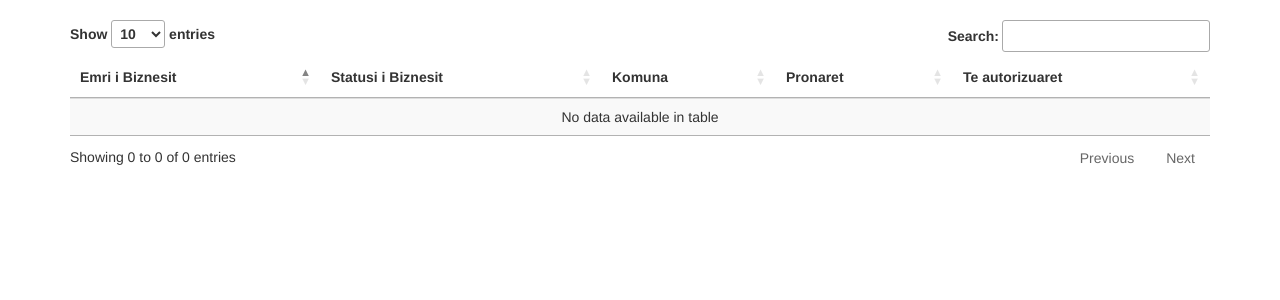
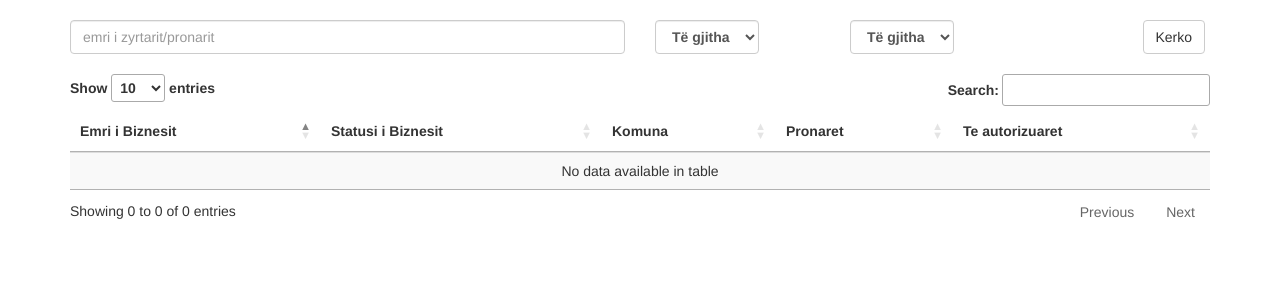
Before and after one commit to diamanthaxhimusa/open-arbk, a Flask app: page /search/1/1 in a window 1280 px wide. Shown: the part 52-352 px from the top of the page. Run offline with Flask 2, Linux system fonts and the light colour scheme; data that the repository does not hold is empty; some libraries are stand-ins or nearby versions.

Commit message:
Include search form in profile page

```diff
--- a/app/mod_main/views.py
+++ b/app/mod_main/views.py
@@ -36,14 +36,16 @@ def index():
     return render_template('index.html', result=result, municipalities=municipalities)
 
 
-@mod_main.route('/search/<string:status>/<string:person>')
+@mod_main.route('/search/<string:status>/<string:person>', methods=['GET', 'POST'])
 def profile(status, person):
     person_to_lower = person.lower()
+    municipalities = mongo_utils.get_municipalities()
     if status == 'owner':
         person_data = mongo_utils.get_profiles("slugifiedOwners", person_to_lower)
     else:
         person_data = mongo_utils.get_profiles("slugifiedAuthorized", person_to_lower)
-    return render_template('search.html', profile_data=person_data, status=status, person=person)
+    return render_template('search.html', profile_data=person_data,
+                           municipalities=municipalities, status=status, person=person)
 
 
 @mod_main.route('/visualization', methods=['GET', 'POST'])
@@ -69,7 +71,7 @@ def visualization():
             return Response(response=json_util.dumps(top), status=200, mimetype='application/json')
 
 
-@mod_main.route('/through-years')
+@mod_main.route('/through-years', methods=['GET', 'POST'])
 def start_date():
     api = {}
     y = 1
@@ -90,7 +92,7 @@ def start_date():
     return Response(response=json_util.dumps(api), status=200, mimetype='application/json')
 
 
-@mod_main.route('/businesses-type')
+@mod_main.route('/businesses-type', methods=['GET', 'POST'])
 def businesses_type():
     doc = mongo_utils.business_type_count()
     docs_count = mongo_utils.docs_count()
@@ -112,7 +114,7 @@ def set_activity(given_code):
     return docs
 
 
-@mod_main.route('/top_activities')
+@mod_main.route('/top_activities', methods=['GET', 'POST'])
 def activities():
     activity_items = []
     businesses_activities = mongo_utils.get_most_used_activities()
--- a/app/templates/search.html
+++ b/app/templates/search.html
@@ -1,5 +1,34 @@
 {% extends 'layout.html' %}
 {% block body %}
+<form class="form" method="POST" action="{{ url_for('main.index') }}">
+    <div class="row">
+        <div class="form-group col-xs-6">
+            <input type="text" class="form-control" id="search" name="search" placeholder="emri i zyrtarit/pronarit">
+        </div>
+        <div class="form-group col-xs-2">
+            <label>
+                <select class="form-control" name="person">
+                    <option value="any" selected="selected">T&euml; gjitha</option>
+                    <option value="owner">Pronar&euml;</option>
+                    <option value="auth">Zyrtar&euml;</option>
+                </select>
+            </label>
+        </div>
+        <div class="form-group col-xs-3">
+            <label>
+                <select class="form-control" name="municipality">
+                    <option value="any" selected="selected">T&euml; gjitha</option>
+                    {% for municipality in municipalities%}
+                    <option value="{{municipality.municipality}}">{{municipality.municipality}}</option>
+                    {% endfor %}
+                </select>
+            </label>
+        </div>
+        <div class="form-group col-xs-1">
+            <button type="submit" class="btn btn-default">Kerko</button>
+        </div>
+    </div>
+</form>
 
 <table class="table table-striped" id="searchTable">
     <thead>
```
